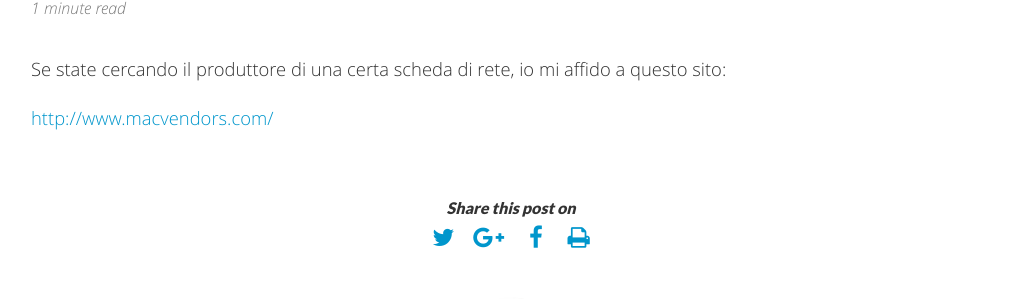
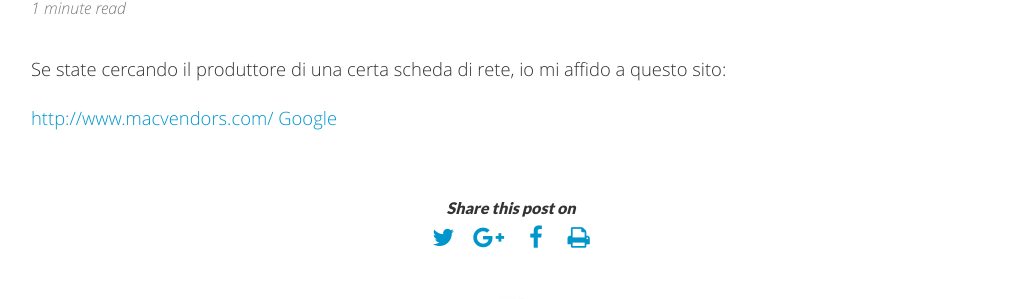
Before and after one commit to marste/Blog, a Jekyll site: the page built from _posts/2015-09-25-find-mac-address-vendors.md, in a window 1280 px wide. Shown: the part 315-614 px from the top of the page, without its empty margins (129-1151 px from the left). Built offline with Jekyll 4.4.1, drawn with Linux system fonts in a browser that asks for light colours; nearby versions of some CDN libraries; Markdown is read by kramdown in place of the engine named in the settings.

```diff
--- a/_posts/2015-09-25-find-mac-address-vendors.md
+++ b/_posts/2015-09-25-find-mac-address-vendors.md
@@ -15,3 +15,4 @@
 Se state cercando il produttore di una certa scheda di rete, io mi affido a questo sito:
 
 [http://www.macvendors.com/](http://www.macvendors.com/)
+<a href="http://www.google.com" target="_blank">Google</a>
```
